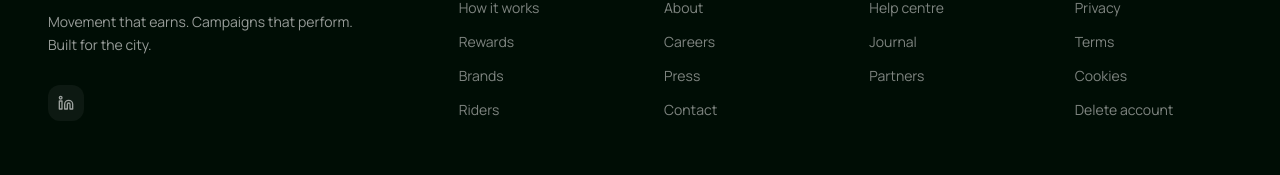
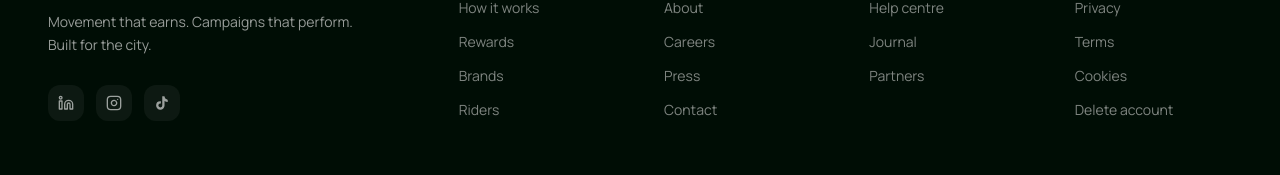
Before and after one commit to Movrr-Official/movrr, a Next.js app: page /blog in a window 1280 px wide. Shown: the part 902-1077 px from the top of the page. Built offline with nearby package versions, Linux system fonts and the light colour scheme; no server answers; the database is empty.

Commit message:
feat: add Instagram and TikTok to footer social links
Restore Instagram and add TikTok alongside LinkedIn in the footer and organization schema.

Co-authored-by: Cursor <cursoragent@cursor.com>

```diff
--- a/components/icons/MovrrIcons.tsx
+++ b/components/icons/MovrrIcons.tsx
@@ -95,3 +95,16 @@ export function SafeIcon({ className, strokeWidth = 1.5 }: IconProps) {
     </svg>
   );
 }
+
+export function TikTokIcon({ className }: IconProps) {
+  return (
+    <svg
+      viewBox="0 0 24 24"
+      fill="currentColor"
+      aria-hidden="true"
+      className={className}
+    >
+      <path d="M19.59 6.69a4.83 4.83 0 0 1-3.77-4.25V2h-3.45v13.67a2.89 2.89 0 0 1-5.2 1.74 2.89 2.89 0 0 1 2.31-4.64c.29-.02.57.02.84.1V9.4a6.84 6.84 0 0 0-1-.05A6.33 6.33 0 0 0 3.16 15.7a6.33 6.33 0 0 0 12.66 0V9.09a8.13 8.13 0 0 0 4.77 1.52V7.17a4.85 4.85 0 0 1-1-.48z" />
+    </svg>
+  );
+}
--- a/components/layout/Footer.tsx
+++ b/components/layout/Footer.tsx
@@ -2,7 +2,7 @@
 
 import Image from "next/image";
 import Link from "next/link";
-import { Linkedin, ArrowRight } from "lucide-react";
+import { Instagram, Linkedin, ArrowRight } from "lucide-react";
 import { Button } from "@/components/ui/button";
 import { motion } from "framer-motion";
 import { SystemStatus } from "./SystemStatus";
@@ -10,6 +10,7 @@ import { LanguageSwitcher } from "@/components/i18n/LanguageSwitcher";
 import { useCommonCopy } from "@/components/i18n/CommonCopyProvider";
 import { withLocalePath } from "@/lib/i18n/routing";
 import { ViewSelector } from "@/app/features/machine-view/components/ViewSelector";
+import { TikTokIcon } from "@/components/icons/MovrrIcons";
 
 interface FooterProps {
   cta?: boolean; // Whether to show the CTA strip
@@ -20,6 +21,16 @@ const socialLinks = [
     icon: Linkedin,
     href: "https://www.linkedin.com/showcase/movrr.app/",
     label: "LinkedIn",
+  },
+  {
+    icon: Instagram,
+    href: "https://www.instagram.com/movrr.app/",
+    label: "Instagram",
+  },
+  {
+    icon: TikTokIcon,
+    href: "https://www.tiktok.com/@movrr.app",
+    label: "TikTok",
   },
 ];
 
--- a/lib/seo/structured-data.ts
+++ b/lib/seo/structured-data.ts
@@ -58,7 +58,11 @@ const organization: JsonLdNode = {
       availableLanguage: ["English", "Dutch"],
     },
   ],
-  sameAs: ["https://www.linkedin.com/showcase/movrr.app/"],
+  sameAs: [
+    "https://www.linkedin.com/showcase/movrr.app/",
+    "https://www.instagram.com/movrr.app/",
+    "https://www.tiktok.com/@movrr.app",
+  ],
   knowsAbout: [
     "cycling rewards",
     "verified urban movement",
```
